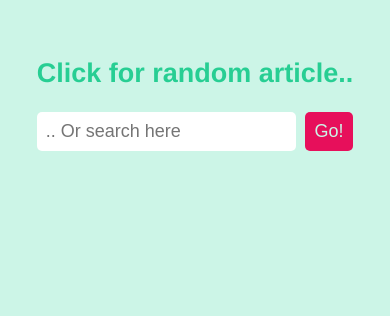
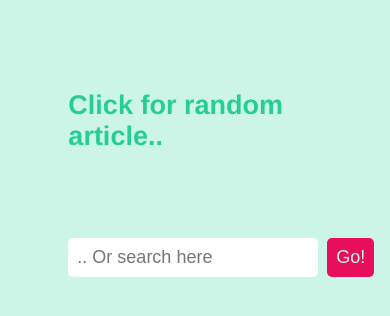
Before and after one commit to carlyminjoy/frontend_projects, a plain HTML site: page wikipedia_viewer/index.html in a window 390 px wide. Drawn offline with nearby package versions, Linux system fonts and the light colour scheme; files that its build step writes are made by us from their sources.

Commit message:
Added padding for mobile devices

```diff
--- a/wikipedia_viewer/sass/style.scss
+++ b/wikipedia_viewer/sass/style.scss
@@ -117,7 +117,8 @@ form {
 
 // Responsive design for smaller devices
 @media (max-width: 599px) {
-  .results div {
+  .results div,
+  .content div {
     width: 80%;
     margin: 5%;
     padding: 5%;
```
